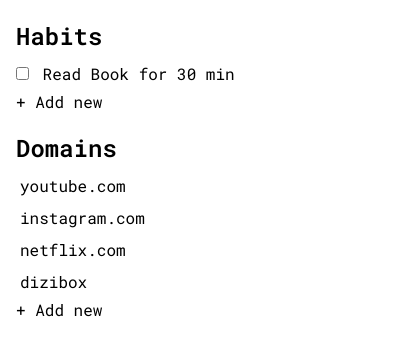
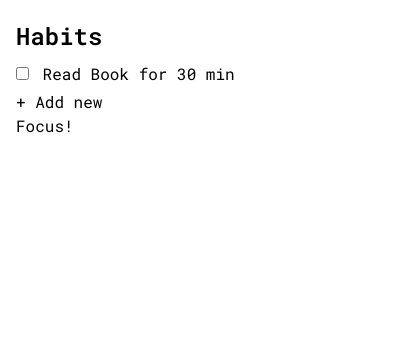
Before and after one commit to yusufhilmi/site-blocker-extension, a browser extension: page src/popup.html in a window 400 px wide. Drawn offline with Linux system fonts and the light colour scheme.

Commit message:
move to src

```diff
--- a/popup.html
+++ b/src/popup.html
@@ -3,6 +3,8 @@
 
 <head>
   <title>Site Blocker</title>
+  <meta name="viewport" content="width=device-width, initial-scale=1">
+
   <link rel="stylesheet" href="style.css">
 </head>
 
@@ -14,9 +16,11 @@
 
   <div id="add-habit">+ Add new</div>
 
+  <p>Focus!</p>
+  <!--
   <h2>Domains</h2>
   <ol id="domains"></ol>
-  <div id="add-domain">+ Add new</div>
+  <div id="add-domain">+ Add new</div> -->
 
   <script src="popup.js"></script>
 </body>
```
Also changed, not shown: src/background.js (renamed from background.js), src/content.js (renamed from content.js), src/domains.json (renamed from domains.json), src/hello.html (renamed from hello.html), src/manifest.json (renamed from manifest.json), src/nemria.png (renamed from nemria.png), src/popup.js (renamed from popup.js), src/preflight.css (renamed from preflight.css), src/style.css (renamed from style.css).
